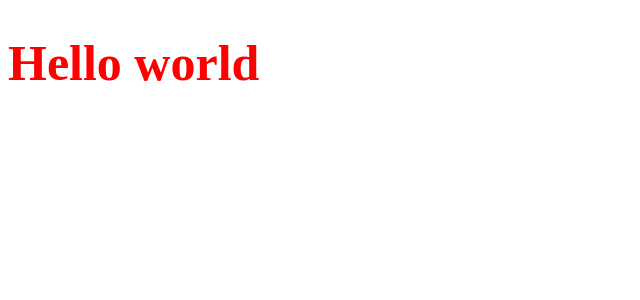
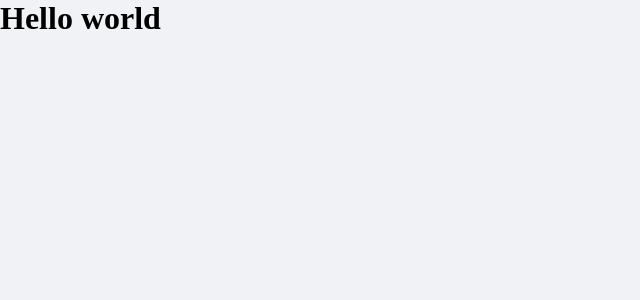
Before and after one commit to GabrielDevLoper/dt-money, a React (Create React App) app: page / in a window 1280 px wide. Shown: the top 300 px of the page, without its empty margins (0-640 px from the left). Built offline with nearby package versions, Linux system fonts and the light colour scheme.

Commit message:
feat: criando estilos globais.

```diff
--- a/public/index.html
+++ b/public/index.html
@@ -3,6 +3,10 @@
   <head>
     <meta charset="utf-8" />
     <meta name="viewport" content="width=device-width, initial-scale=1" />
+
+    <link rel="shortcut icon" href="favicon.png" type="image/png">
+
+
     <title>Dt-Money</title>
   </head>
   <body>
--- a/src/App.tsx
+++ b/src/App.tsx
@@ -1,15 +1,10 @@
-import styled from 'styled-components';
+import { GlobalStyle } from "./styles/global";
 
 export function App() {
   return (
     <div className="App">
-      <Text>Hello world</Text>
+      <GlobalStyle />
+      <h1>Hello world</h1>
     </div>
   );
 }
-
-
-const Text = styled.h1`
-  color: red;
-  font-size: 50px;
-`;
--- /dev/null
+++ b/src/styles/global.ts
@@ -0,0 +1,51 @@
+import { createGlobalStyle } from 'styled-components';
+
+
+export const GlobalStyle = createGlobalStyle`
+   :root {
+       --background: #f0f2f5;
+       --red: #E52E40;
+       --blue: #5429cc;
+
+       --blue-light: #6933ff;
+
+       --text-title: #363f5f;
+       --text-body: #969cb3;
+
+       --shape: #FFF;
+
+   }
+
+   * {
+        margin: 0;
+        padding: 0;
+        box-sizing: border-box;
+    }
+
+    //font-size: 16px; (Desktop)
+    html {
+        @media(max-width: 1000px){
+            font-size: 93.75%;
+        }
+
+        @media(max-width: 720px){
+            font-size: 87.5%;
+        }
+    }
+
+    body {
+        background: var(--background);
+        -webkit-font-smoothing: antialiased;
+    }
+
+    button {
+        cursor: pointer;
+    }
+
+
+    [disabled] {
+        opacity: 0.6;
+        cursor: not-allowed;
+    }
+
+`;
```
